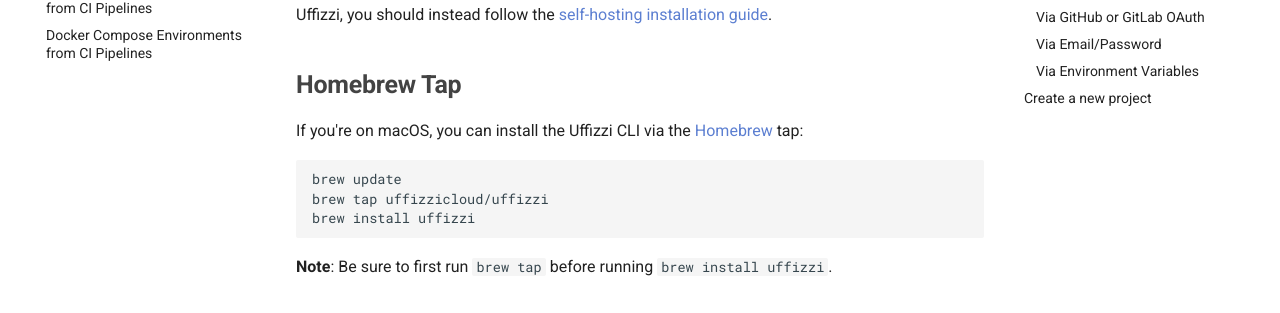
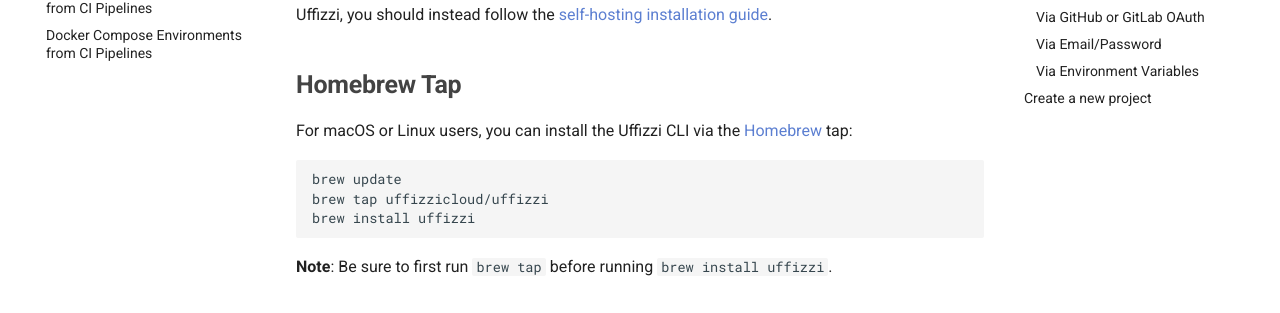
Before and after one commit to UffizziCloud/docs, an MkDocs documentation site: the page built from docs/install.md, in a window 1280 px wide and 900 px high. Shown: the part 277-590 px from the top of the window. Built offline with MkDocs 1.6.1 and Material for MkDocs 9.7.7, drawn with Linux system fonts in a browser that asks for light colours; comment, search, counter and statistics services are not loaded.

Commit message:
add linux

````diff
--- a/docs/install.md
+++ b/docs/install.md
@@ -4,7 +4,7 @@
 
 ## Homebrew Tap
 
-If you're on macOS, you can install the Uffizzi CLI via the [Homebrew](https://brew.sh/) tap:
+For macOS or Linux users, you can install the Uffizzi CLI via the [Homebrew](https://brew.sh/) tap:
 
 ``` bash
 brew update
````
